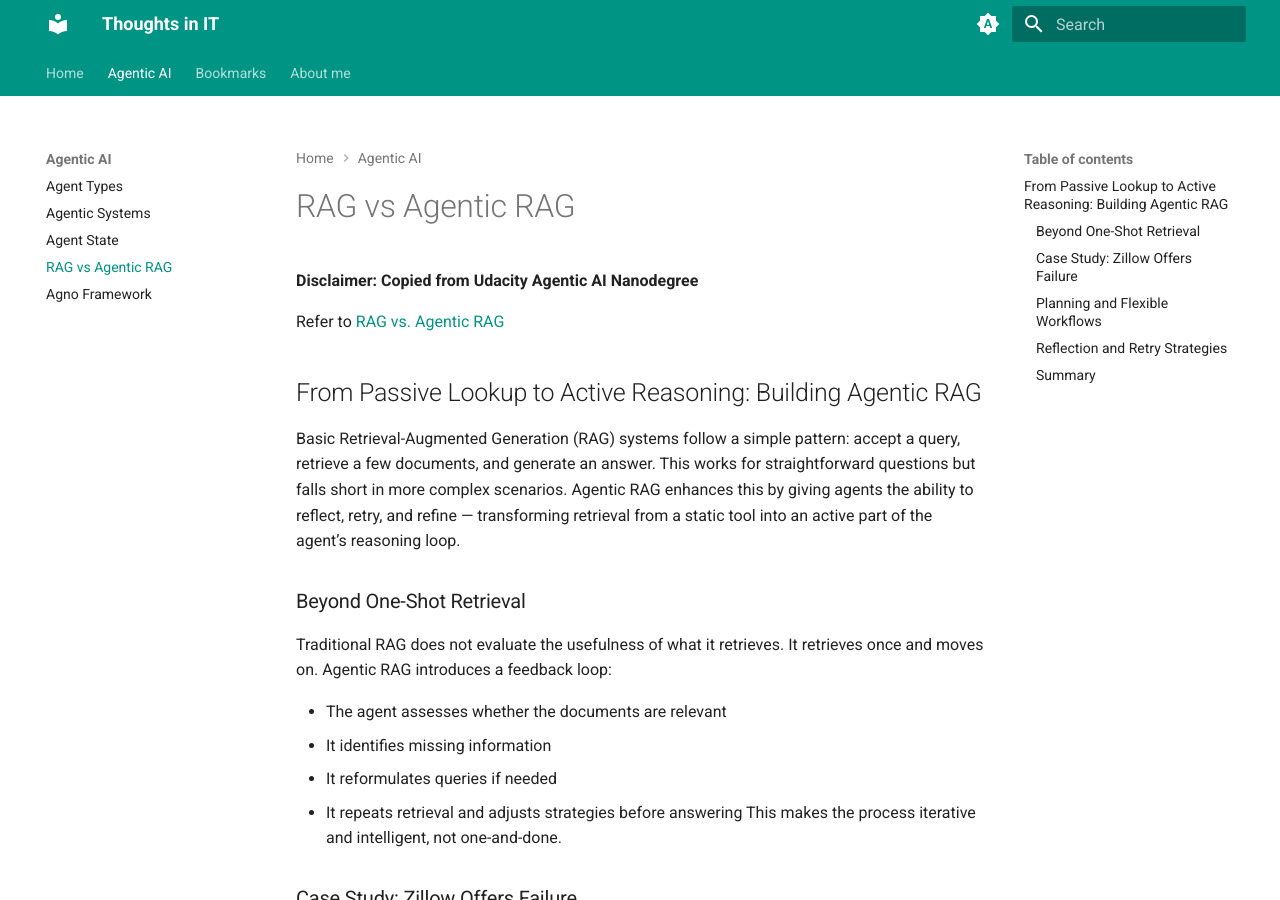
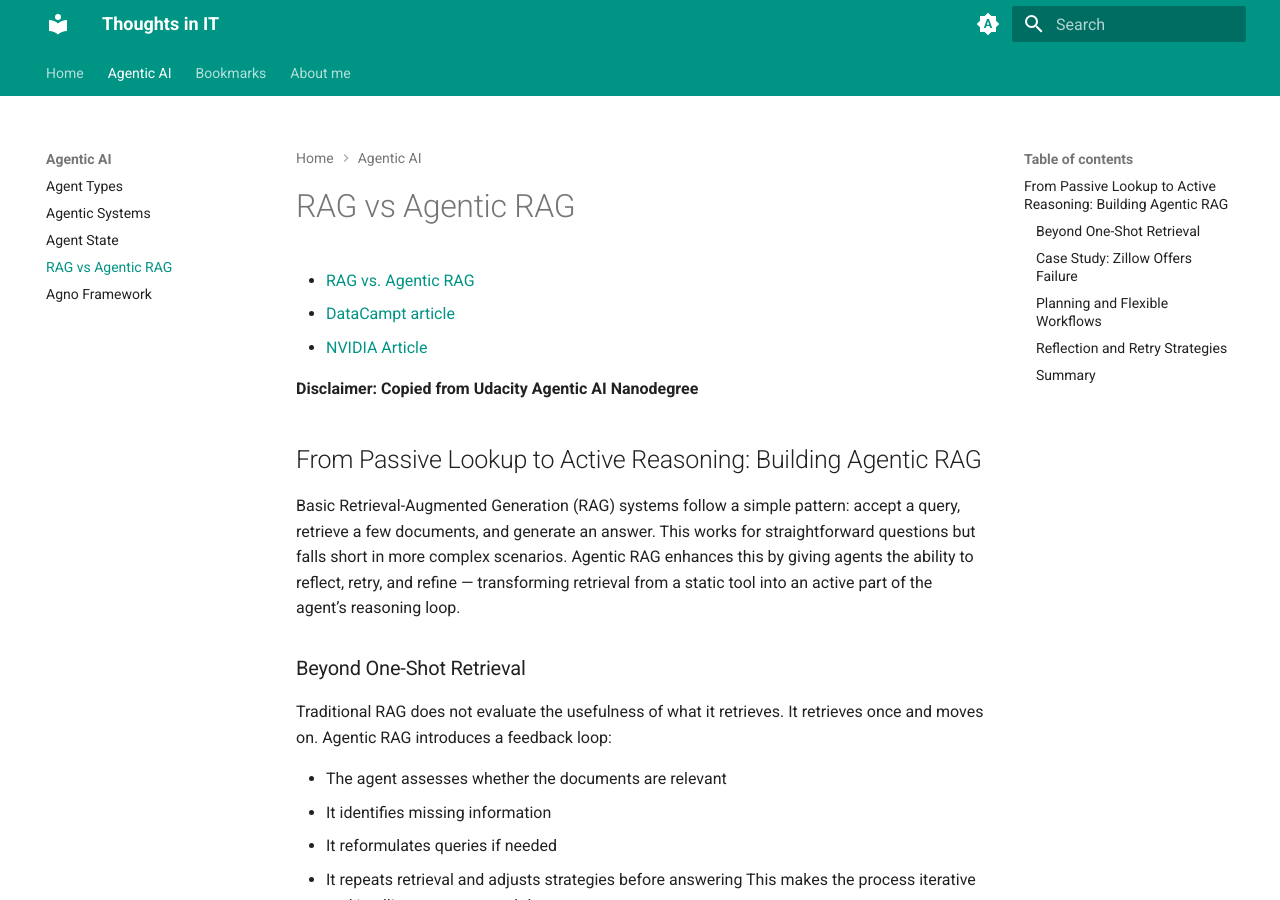
Before and after one commit to hafizur-rahman/hafizur-rahman.github.io, an MkDocs documentation site: the page built from docs/posts/agentic-rag.md, in a window 1280 px wide and 900 px high. Built offline with MkDocs 1.6.1 and Material for MkDocs 9.7.7, drawn with Linux system fonts in a browser that asks for light colours.

Commit message:
Updated post

```diff
--- a/docs/posts/agentic-rag.md
+++ b/docs/posts/agentic-rag.md
@@ -1,6 +1,9 @@
+References:
+* [RAG vs. Agentic RAG](https://mljourney.com/rag-vs-agentic-rag-a-comprehensive-comparison/)
+* [DataCampt article](https://www.datacamp.com/blog/agentic-rag)
+* [NVIDIA Article](https://developer.nvidia.com/blog/traditional-rag-vs-agentic-rag-why-ai-agents-need-dynamic-knowledge-to-get-smarter/)
+
 **Disclaimer: Copied from Udacity Agentic AI Nanodegree**
-
-Refer to [RAG vs. Agentic RAG](https://mljourney.com/rag-vs-agentic-rag-a-comprehensive-comparison/)
 
 ## From Passive Lookup to Active Reasoning: Building Agentic RAG
 Basic Retrieval-Augmented Generation (RAG) systems follow a simple pattern: accept a query, retrieve a few documents, and generate an answer. This works for straightforward questions but falls short in more complex scenarios. Agentic RAG enhances this by giving agents the ability to reflect, retry, and refine — transforming retrieval from a static tool into an active part of the agent’s reasoning loop.
```
